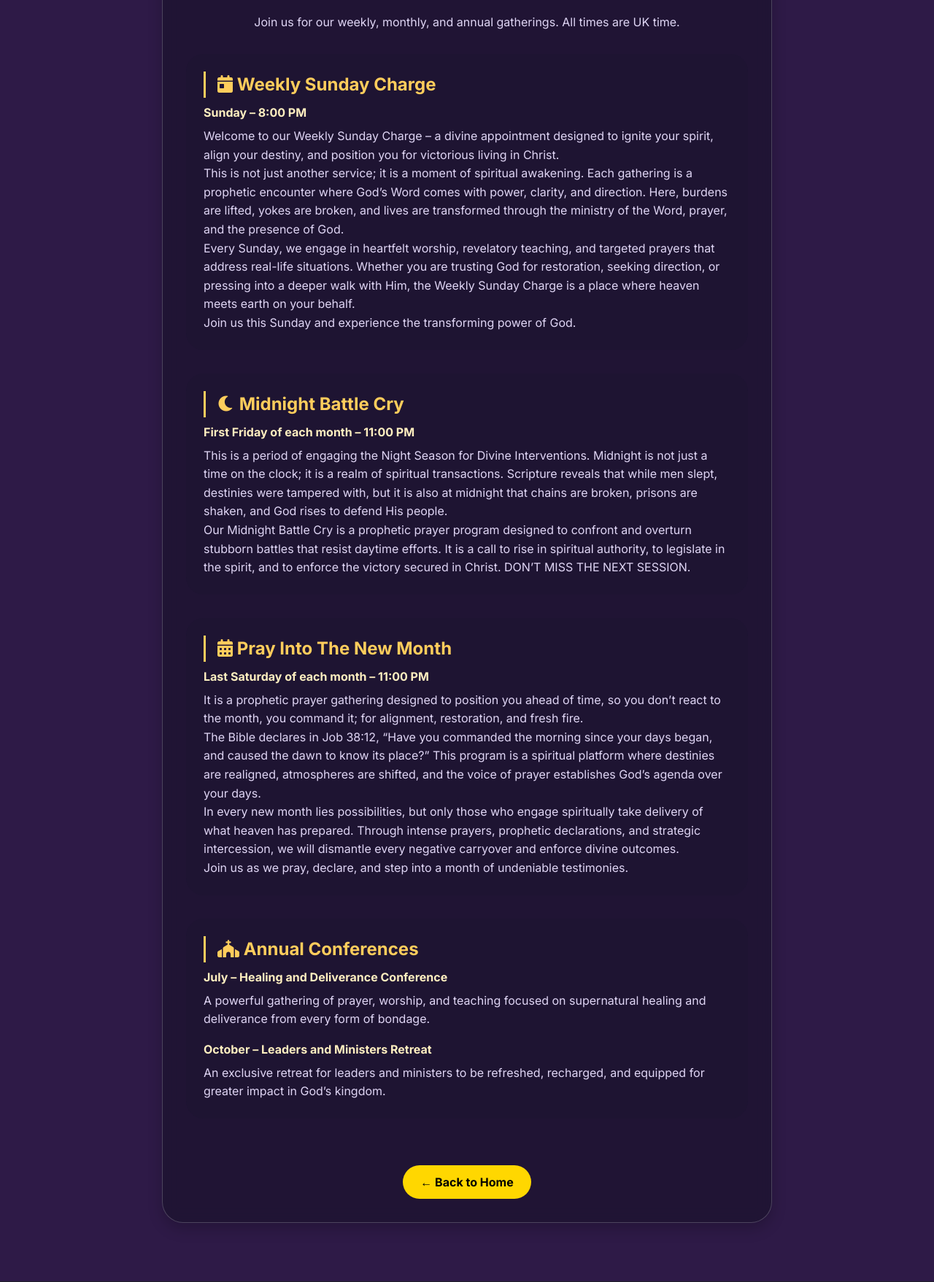
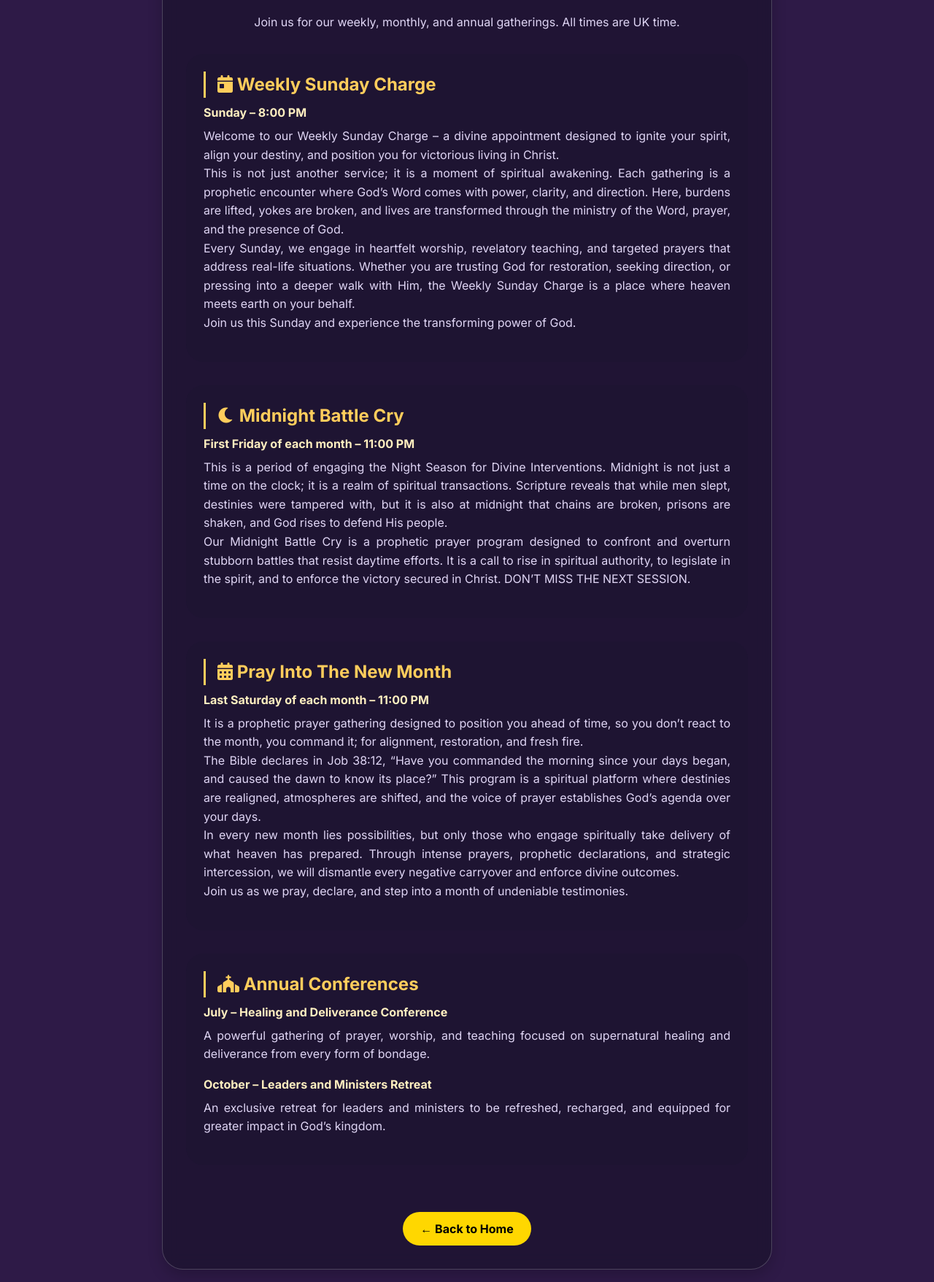
Before and after one commit to phylipgenty/PPN, a Django app: page /regular/ in a window 1280 px wide. Shown: the part 214-1971 px from the top of the page at 73% size. Run offline with Django 5.2, Linux system fonts and the light colour scheme.

Commit message:
regular event justified

```diff
--- a/templates/regular.html
+++ b/templates/regular.html
@@ -57,6 +57,8 @@
   color: #e0d6f5;
   line-height: 1.6;
   margin-top: 0.5rem;
+  margin-bottom: 1em;   /* space after each paragraph */
+  text-align: justify;  /* justified alignment like MS Word */
 }
 .back-link {
   display: inline-block;
```
